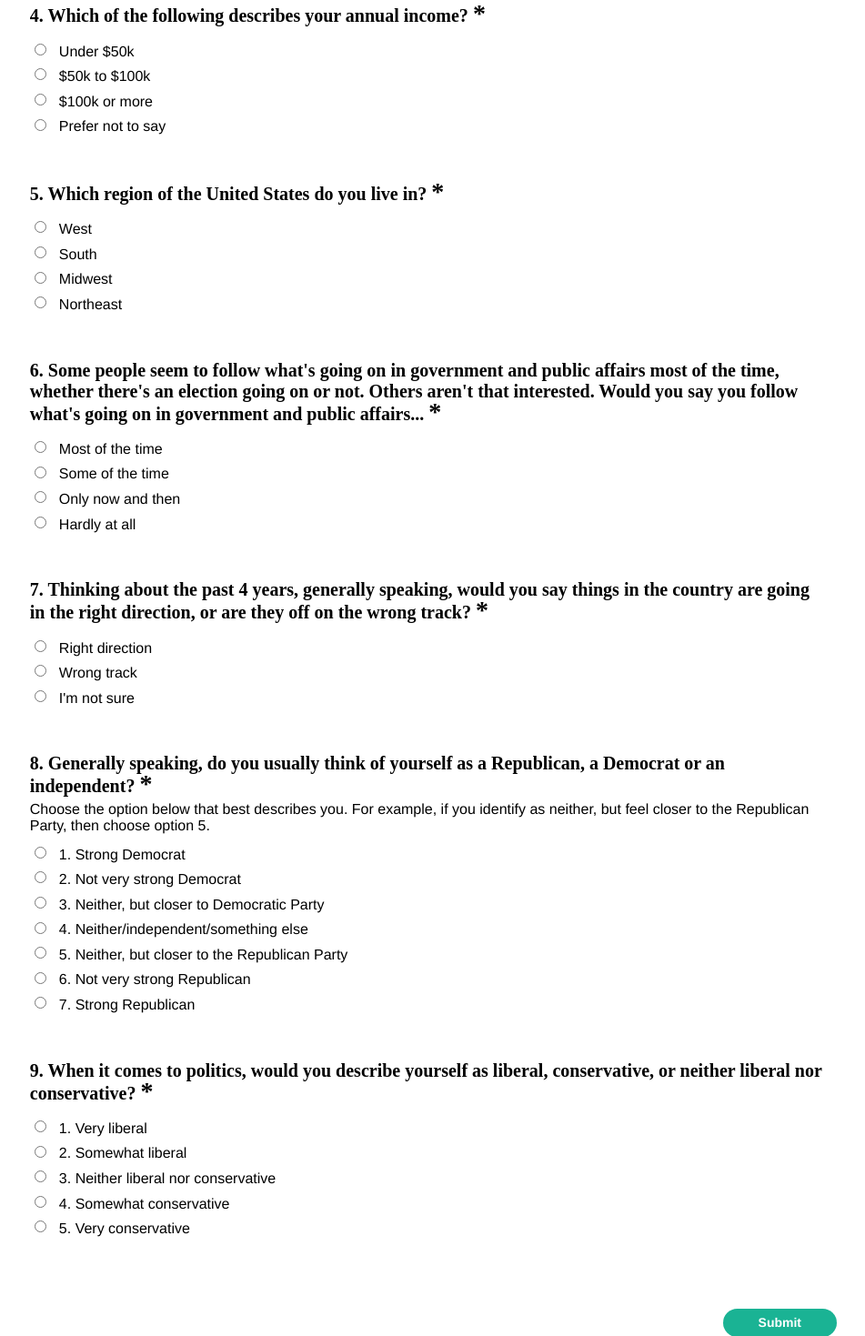
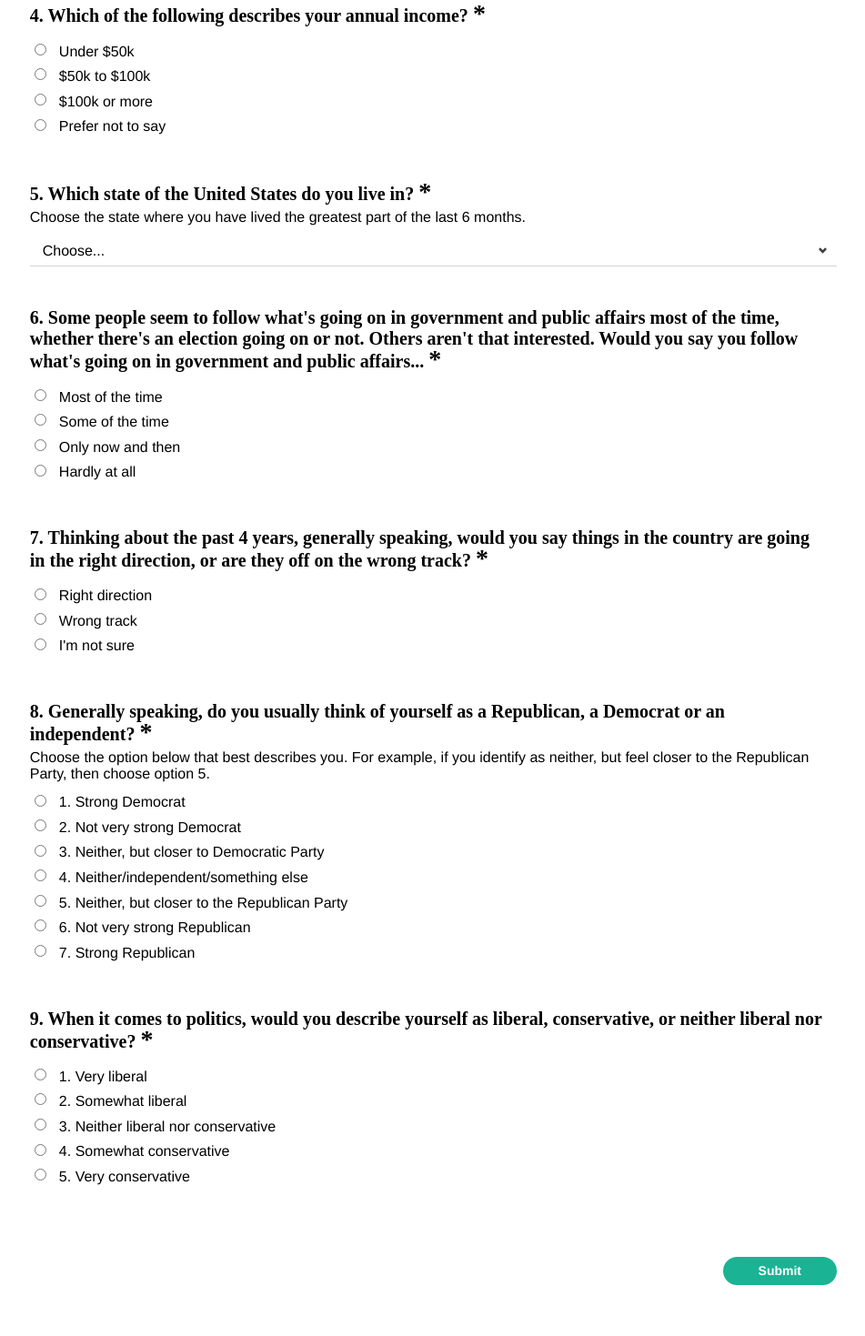
Before and after one commit to muhark/dotas-design, a PHP site: page /train/pretreatment.php in a window 1280 px wide. Shown: the part 711-2180 px from the top of the page at 91% size, without its empty margins (40-991 px from the left). After the commit the page ends 2124 px from the top, so only its background shows below. Run offline with PHP 8.4, Linux system fonts and the light colour scheme; some web fonts are replaced.

Commit message:
Changed region to state

```diff
--- a/src/pretreatment.php
+++ b/src/pretreatment.php
@@ -310,52 +310,78 @@ foreach($userVars as $name){
 
       <!-- REGION -->
       <div class="sv-row sv-clearfix">
-        <div class="sv-question sv-row__question" id="sq_104" name="region" aria-labelledby="sq_104_ariaTitle" style="flex: 1 1 100%; width: 100%; min-width: 300px; max-width: initial;">
+        <div class="sv-question sv-row__question" id="sq_104" name="state" aria-labelledby="sq_104_ariaTitle" style="flex: 1 1 100%; width: 100%; min-width: 300px; max-width: initial;">
           <div class="sv-question__header sv-question__header--location--top">
             <h5 class="sv-title sv-question__title sv-question__title--required" id="sq_104_ariaTitle">
               <span style="position: static;" class="sv-question__num">5.</span>
-              <span style="position: static;">Which region of the United States do you live in?</span>
+              <span style="position: static;">Which state of the United States do you live in?</span>
               <span class="sv-question__required-text">*</span>
             </h5>
             <div class="sv-description sv-question__description">
-              <span style="position: static;"></span>
+              <span style="position: static;">
+                Choose the state where you have lived the greatest part of the last 6 months.
+              </span>
             </div>
           </div>
           <div class="sv-question__content">
             <div role="alert" class="sv-question__erbox sv-question__erbox--location--top" id="sq_104_errors" style="display: none;"></div>
-              <legend aria-label="Which region of the United States do you live in?"></legend>
-              <div class="sv-item sv-radio sv-selectbase__item sv-q-col-1 sv-radio--allowhover">
-                <label class="sv-selectbase__label">
-                  <input type="radio" name="region" id="region" aria-required="true" aria-label="West" role="radio" value="4" required>
-                  <span class="sv-item__control-label" title="West">
-                    <span style="position: static;">West</span>
-                  </span>
-                </label>
-              </div>
-              <div class="sv-item sv-radio sv-selectbase__item sv-q-col-1 sv-radio--allowhover">
-                <label class="sv-selectbase__label">
-                  <input type="radio" name="region" id="region" aria-required="true" aria-label="South" role="radio" value="3" required>
-                  <span class="sv-item__control-label" title="South">
-                    <span style="position: static;">South</span>
-                  </span>
-                </label>
-              </div>
-              <div class="sv-item sv-radio sv-selectbase__item sv-q-col-1 sv-radio--allowhover">
-                <label class="sv-selectbase__label">
-                  <input type="radio" name="region" id="region" aria-required="true" aria-label="Midwest" role="radio" value="2" required>
-                  <span class="sv-item__control-label" title="Midwest">
-                    <span style="position: static;">Midwest</span>
-                  </span>
-                </label>
-              </div>
-              <div class="sv-item sv-radio sv-selectbase__item sv-q-col-1 sv-radio--allowhover">
-                <label class="sv-selectbase__label">
-                  <input type="radio" name="region" id="region" aria-required="true" aria-label="Northeast" role="radio" value="1" required>
-                  <span class="sv-item__control-label" title="Northeast">
-                    <span style="position: static;">Northeast</span>
-                  </span>
-                </label>
-              </div>
+              <legend aria-label="Which state of the United States do you live in?"></legend>
+                <div>
+                  <select id="state" name="state" class="sv-dropdown" required>
+                    <option value="">Choose...</option>
+                  	<option value="AL">Alabama</option>
+                  	<option value="AK">Alaska</option>
+                  	<option value="AZ">Arizona</option>
+                  	<option value="AR">Arkansas</option>
+                  	<option value="CA">California</option>
+                  	<option value="CO">Colorado</option>
+                  	<option value="CT">Connecticut</option>
+                  	<option value="DE">Delaware</option>
+                  	<option value="DC">District Of Columbia</option>
+                  	<option value="FL">Florida</option>
+                  	<option value="GA">Georgia</option>
+                  	<option value="HI">Hawaii</option>
+                  	<option value="ID">Idaho</option>
+                  	<option value="IL">Illinois</option>
+                  	<option value="IN">Indiana</option>
+                  	<option value="IA">Iowa</option>
+                  	<option value="KS">Kansas</option>
+                  	<option value="KY">Kentucky</option>
+                  	<option value="LA">Louisiana</option>
+                  	<option value="ME">Maine</option>
+                  	<option value="MD">Maryland</option>
+                  	<option value="MA">Massachusetts</option>
+                  	<option value="MI">Michigan</option>
+                  	<option value="MN">Minnesota</option>
+                  	<option value="MS">Mississippi</option>
+                  	<option value="MO">Missouri</option>
+                  	<option value="MT">Montana</option>
+                  	<option value="NE">Nebraska</option>
+                  	<option value="NV">Nevada</option>
+                  	<option value="NH">New Hampshire</option>
+                  	<option value="NJ">New Jersey</option>
+                  	<option value="NM">New Mexico</option>
+                  	<option value="NY">New York</option>
+                  	<option value="NC">North Carolina</option>
+                  	<option value="ND">North Dakota</option>
+                  	<option value="OH">Ohio</option>
+                  	<option value="OK">Oklahoma</option>
+                  	<option value="OR">Oregon</option>
+                  	<option value="PA">Pennsylvania</option>
+                  	<option value="RI">Rhode Island</option>
+                  	<option value="SC">South Carolina</option>
+                  	<option value="SD">South Dakota</option>
+                  	<option value="TN">Tennessee</option>
+                  	<option value="TX">Texas</option>
+                  	<option value="UT">Utah</option>
+                  	<option value="VT">Vermont</option>
+                  	<option value="VA">Virginia</option>
+                  	<option value="WA">Washington</option>
+                  	<option value="WV">West Virginia</option>
+                  	<option value="WI">Wisconsin</option>
+                  	<option value="WY">Wyoming</option>
+                  </select>
+                </div>
             <div class="sv-description sv-question__description" style="display: none;">
               <span style="position: static;"></span>
             </div>
```
